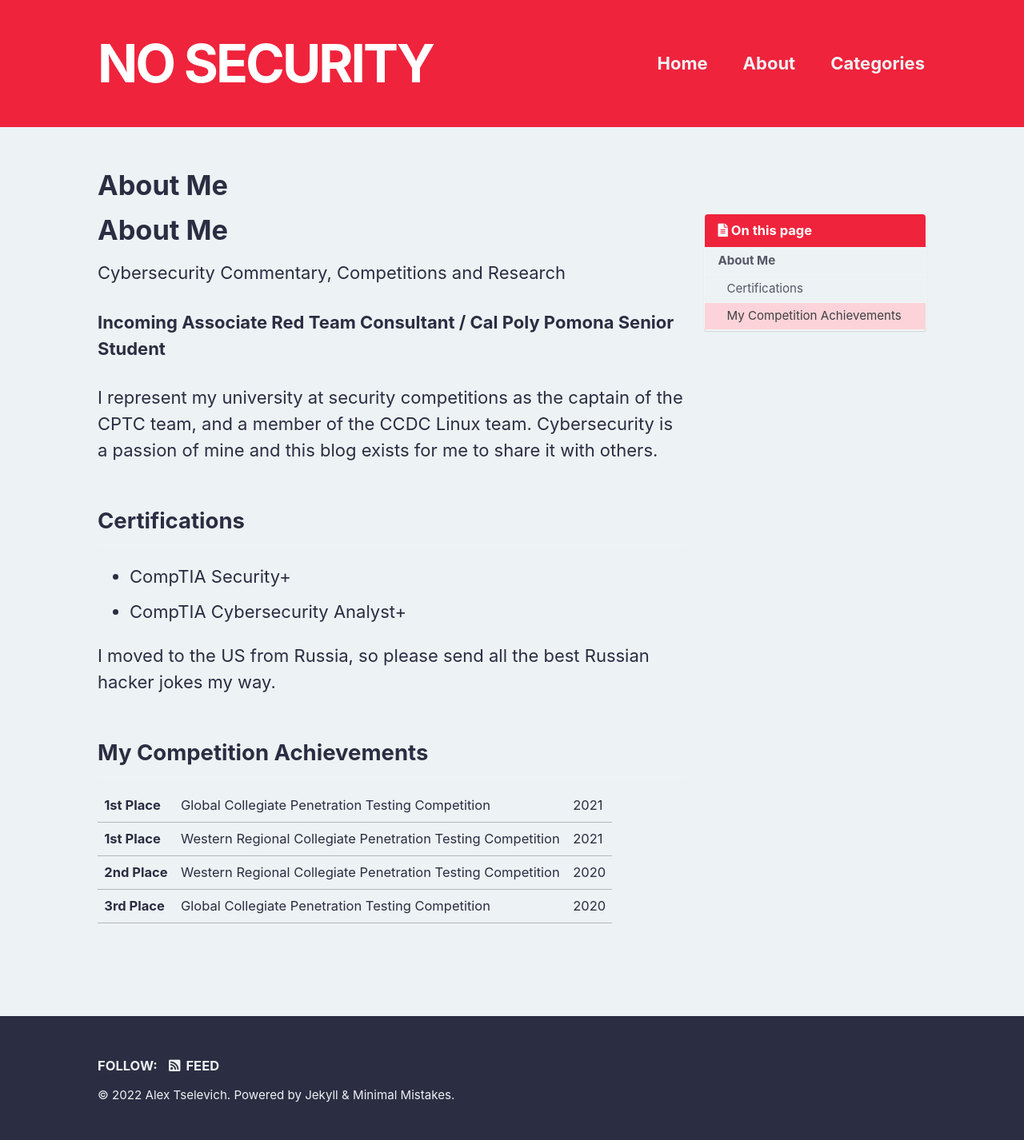
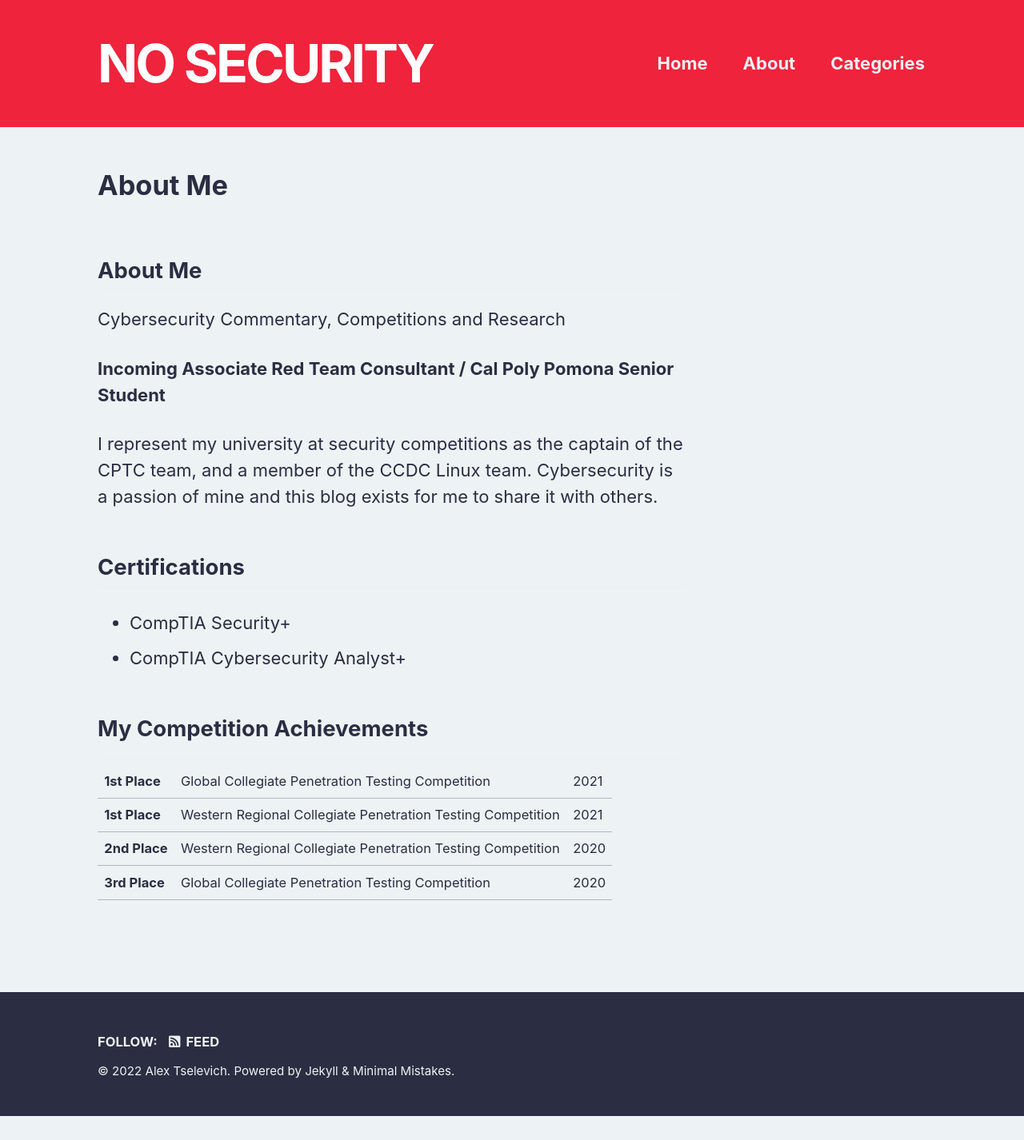
Before and after one commit to nos3curity/MM-Website, a Jekyll site: the page built from about.md, in a window 1280 px wide. Shown: the whole page at 80% size. Built offline with Jekyll 4.4.1, drawn with Linux system fonts in a browser that asks for light colours; cached includes are drawn as plain includes; our own code applies the rules of GitHub Pages for plain Markdown files; after the commit the page ends 1396 px from its top, so only the background shows below that; some of the changed lines change nothing that is shown.

Commit message:
about update

```diff
--- a/about.md
+++ b/about.md
@@ -1,10 +1,10 @@
 ---
 layout: single
 author_profile: false
-toc: true
+toc: false
 ---
 
-# About Me
+## About Me
 
 Cybersecurity Commentary, Competitions and Research
 
@@ -16,8 +16,6 @@ I represent my university at security competitions as the captain of the CPTC te
 
 - CompTIA Security+
 - CompTIA Cybersecurity Analyst+
-
-I moved to the US from Russia, so please send all the best Russian hacker jokes my way.
 
 ## My Competition Achievements
 <table>
```
